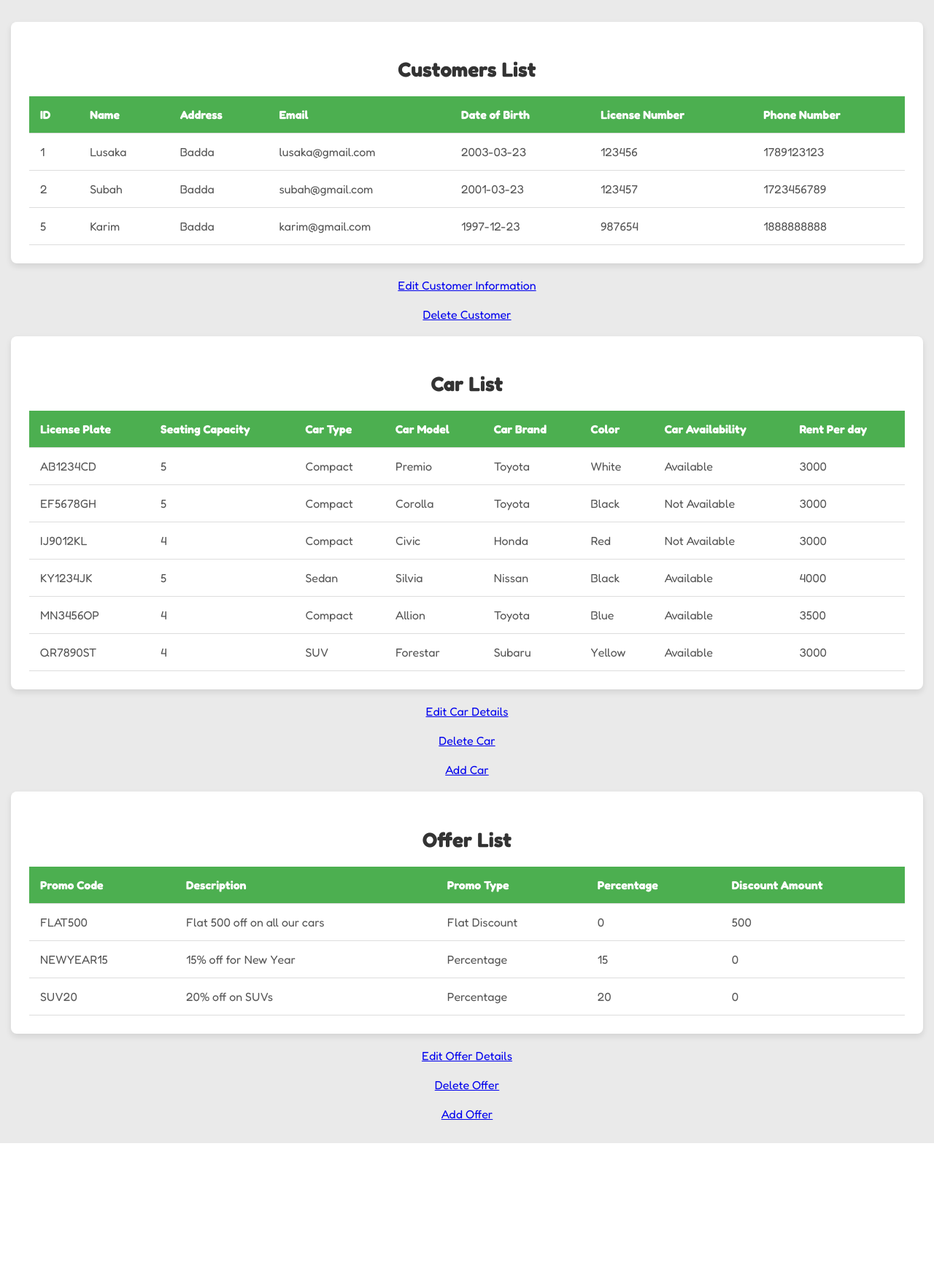
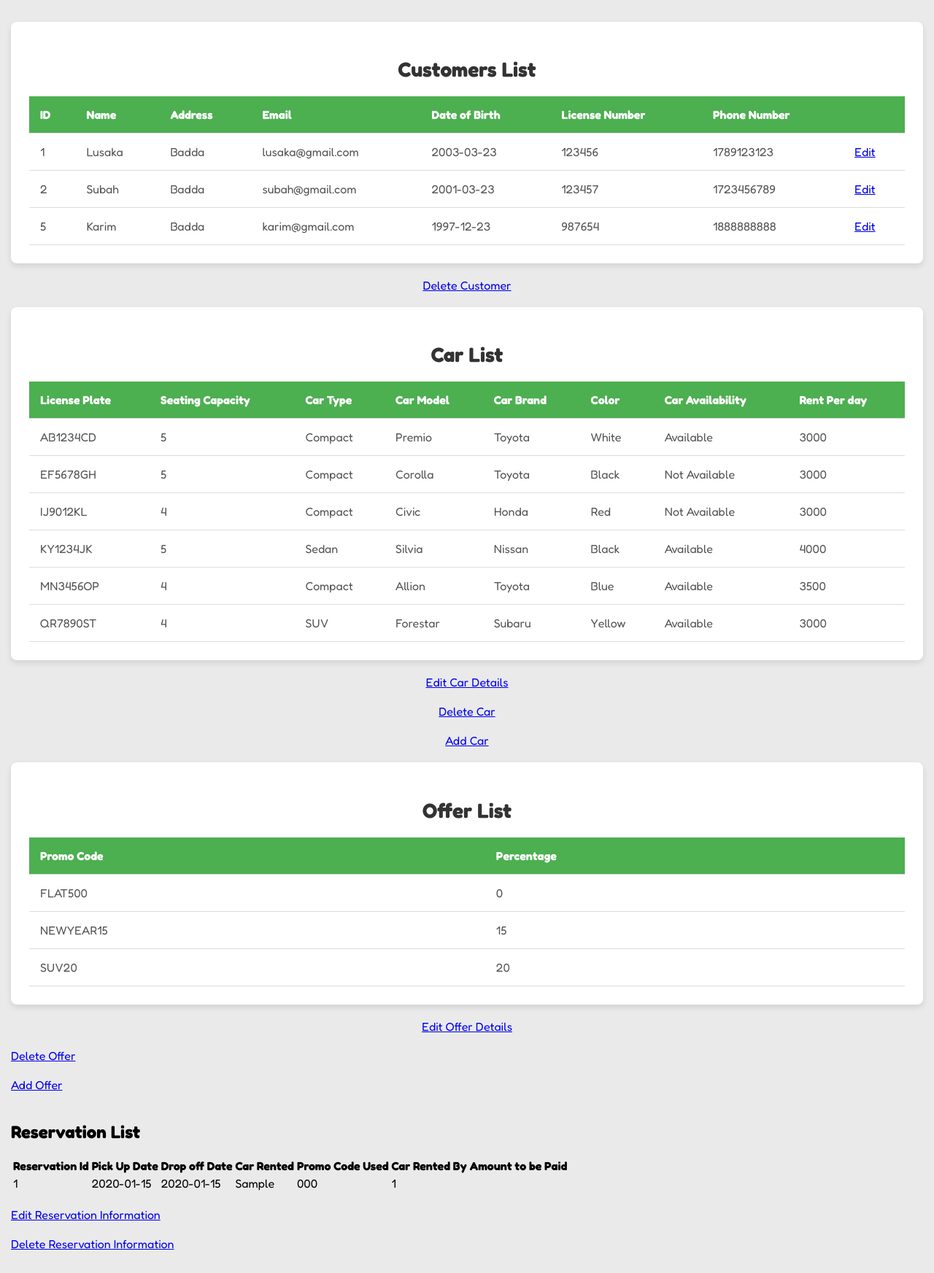
Before and after one commit to Lusaka2003/CSE370Project, a PHP site: page /admin_dashboard.php in a window 1280 px wide. Shown: the part 80-1825 px from the top of the page at 73% size. Before the commit the page ends 1647 px from the top, so only its background shows below. Run offline with PHP 8.4, Linux system fonts and the light colour scheme; data comes from the database, SQL or seed files in the repository; tables that the repository leaves empty hold one stand-in row (values such as "Sample post"); data that the repository does not hold is empty.

Commit message:
Update admin_dashboard.php

```diff
--- a/admin_dashboard.php
+++ b/admin_dashboard.php
@@ -35,6 +35,7 @@
                             <th>Date of Birth</th>
                             <th>License Number</th>
                             <th>Phone Number</th>
+                            <th>     </th>
                         </tr>
                     </thead>
                     <tbody>
@@ -53,6 +54,10 @@
                             <td><?php echo $row["date_of_birth"]; ?></td>
                             <td><?php echo $row["License_No"]; ?></td>
                             <td><?php echo $row["phone"]; ?></td>
+                            <td>
+                        <!-- Edit link passing the USER_ID to the modifycustomerinfo.php page -->
+                        <a href="modifycustomerinfo.php?user_id=<?php echo $row['USER_ID']; ?>" class="edit-link">Edit</a>
+                    </td>
                         </tr>
                         <?php
                             }
@@ -62,12 +67,12 @@
                 </table>
             </div>
         </section>
-        <br>
+        <!-- <br>
         <div class="editcustomer">
         <a href="modifycustomerinfo.php" class="edit-link">
             Edit Customer Information
         </a>
-        <br>
+        <br> -->
         <br>
         <div class="deletecustomer">
         <a href="deletecustomer.php" class="edit-link">
@@ -145,10 +150,8 @@
                     <thead>
                         <tr>
                             <th>Promo Code</th>
-                            <th>Description</th>
-                            <th>Promo Type</th>
                             <th>Percentage</th>
-                            <th>Discount Amount</th>
+
                         </tr>
                     </thead>
                     <tbody>
@@ -161,10 +164,8 @@
                         ?>
                         <tr>
                             <td><?php echo $row["Promo_Code"]; ?></td>
-                            <td><?php echo $row["Description"]; ?></td>
-                            <td><?php echo $row["Promo_Type"]; ?></td>
                             <td><?php echo $row["Percentage"]; ?></td>
-                            <td><?php echo $row["Discounted_Amount"]; ?></td>
+
 
                         </tr>
                         <?php
@@ -193,3 +194,57 @@
             Add Offer
         </a>
         </div>
+
+        <br>
+        <section class="reservation">
+            <div class="reservation_box">
+                <h1>Reservation List</h1>
+                <table class="reservation_table">
+                    <thead>
+                        <tr>
+                            <th>Reservation Id</th>
+                            <th>Pick Up Date</th>
+                            <th>Drop off Date</th>
+                            <th>Car Rented</th>
+                            <th>Promo Code Used</th>
+                            <th>Car Rented By</th>
+                            <th>Amount to be Paid</th>
+                        </tr>
+                    </thead>
+                    <tbody>
+                        <?php
+                        require_once("connect.php");
+                        $sql = "SELECT * FROM reservation";
+                        $result = mysqli_query($conn, $sql);
+                        if(mysqli_num_rows($result) > 0){
+                            while($row = mysqli_fetch_array($result)){
+                        ?>
+                        <tr>
+                            <td><?php echo $row["Reservation_ID"]; ?></td>
+                            <td><?php echo $row["Start_Date"]; ?></td>
+                            <td><?php echo $row["End_Date"]; ?></td>
+                            <td><?php echo $row["License_plate"]; ?></td>
+                            <td><?php echo $row["Promo_Code"]; ?></td>
+                            <td><?php echo $row["USER_ID"]; ?></td>
+                            <td><?php echo $row["totalAmount"]; ?></td>
+                        </tr>
+                        <?php
+                            }
+                        }
+                        ?>
+                    </tbody>
+                </table>
+            </div>
+        </section>
+        <br>
+        <div class="deletereservation">
+        <a href="modifyreservation.php" class="edit-link">
+            Edit Reservation Information
+        </a>
+        </div>
+        <br>
+        <div class="deletereservation">
+        <a href="deletereservation.php" class="edit-link">
+            Delete Reservation Information
+        </a>
+        </div>
```
